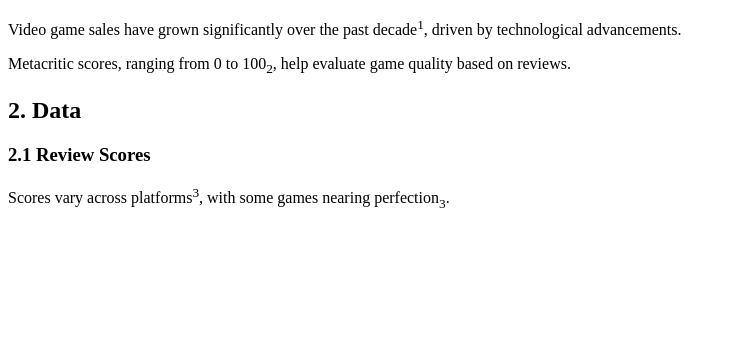
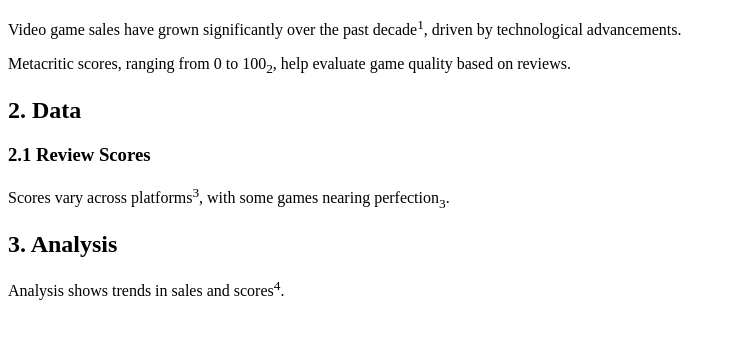
Before and after one commit to JoelSGarcia/3300-Module-7, a plain HTML site: page index.html in a window 1280 px wide. Shown: the part 110-448 px from the top of the page, without its empty margins (0-736 px from the left). Drawn offline with Linux system fonts and the light colour scheme.

Commit message:
Update index.html
added analysis

```diff
--- a/index.html
+++ b/index.html
@@ -24,7 +24,10 @@
             <h3>2.1 Review Scores</h3>
             <p>Scores vary across platforms<sup>3</sup>, with some games nearing perfection<sub>3</sub>.</p>
         </section>
-        <section id="analysis"></section>
+        <section id="analysis">
+            <h2>3. Analysis</h2>
+            <p>Analysis shows trends in sales and scores<sup>4</sup>.</p>
+        </section>
         <section id="conclusion"></section>
     </main>
     <footer></footer>
```
